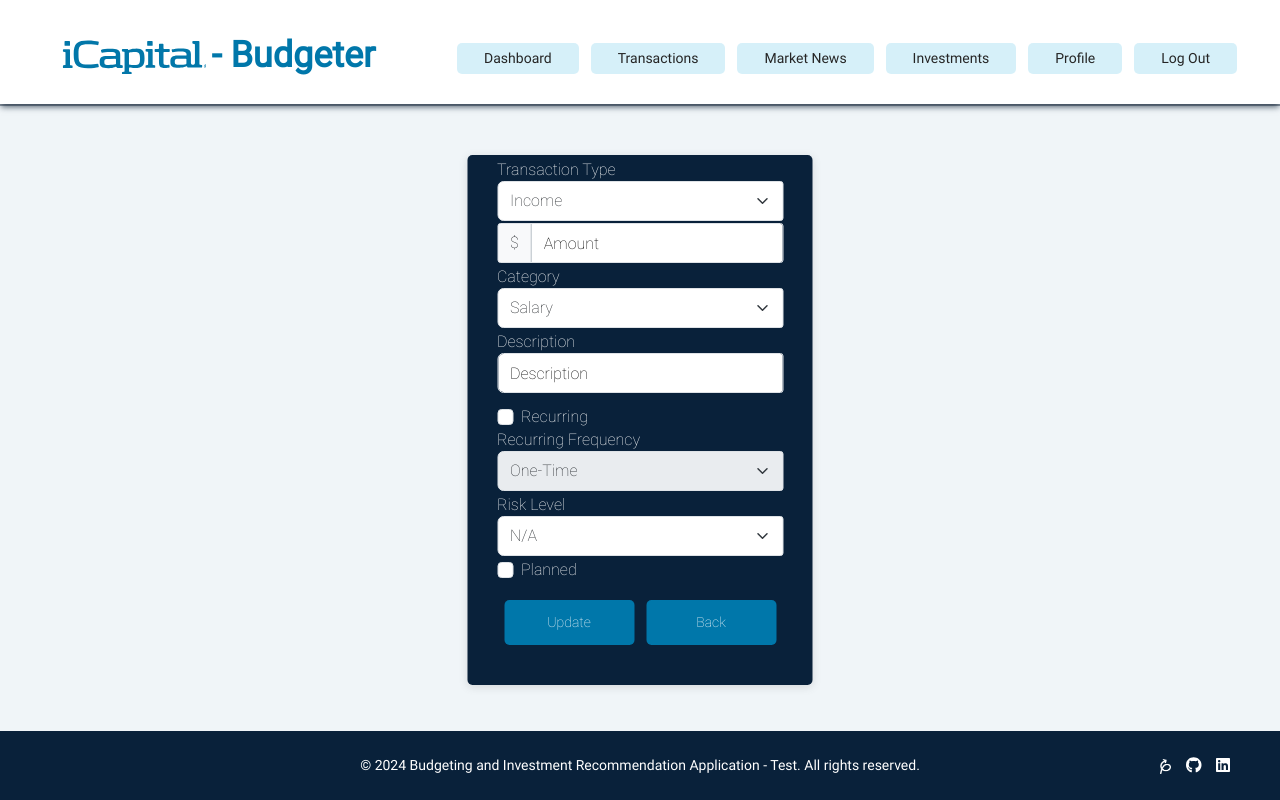
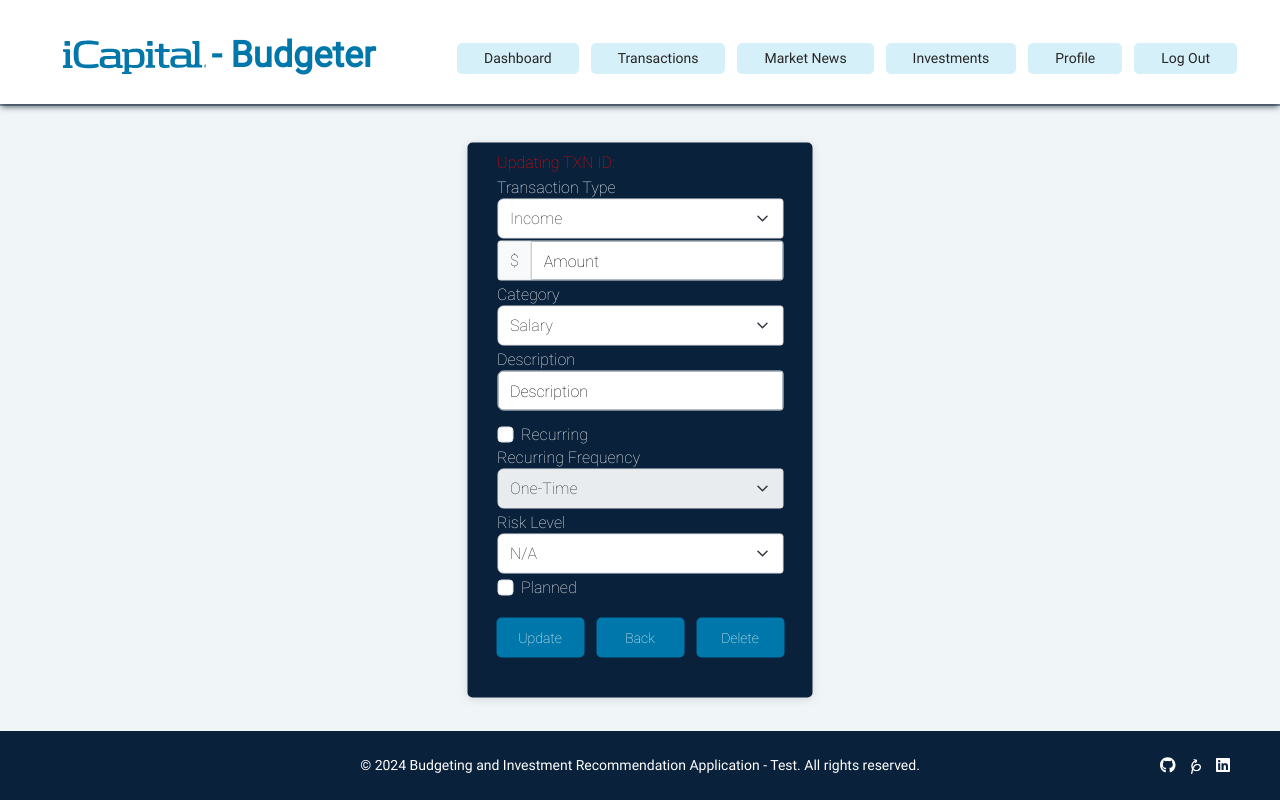
Before and after one commit to jorammercado/fin-track-frontend, a React (Vite) app: page /users/1/profile/transactions/edit in a window 1280 px wide. Built offline with nearby package versions, Linux system fonts and the light colour scheme; no server answers; sample sign-in values are in the browser's storage.

Commit message:
delete transaction functionality added

```diff
--- a/src/components/EditTransaction.jsx
+++ b/src/components/EditTransaction.jsx
@@ -6,15 +6,14 @@ import Row from "react-bootstrap/Row"
 import InputGroup from "react-bootstrap/InputGroup"
 import Swal from "sweetalert2"
 import "./EditTransaction.scss"
-import { AddTransactionBackground, EditButton } from "../styles/styledComponents"
+import { EditTransactionBackground, SmallEditButton } from "../styles/styledComponents"
 
 const API = import.meta.env.VITE_API_URL
 
 const EditTransaction = ({ currentUser }) => {
     const location = useLocation()
     const navigate = useNavigate()
-    const [ transaction, setTransaction ] = useState(location?.state?.transaction || {})
-
+    const [transaction, setTransaction] = useState(location?.state?.transaction || {})
     const handleInputChange = (e) => {
         const { name, value, type, checked } = e.target
         setTransaction({
@@ -75,13 +74,78 @@ const EditTransaction = ({ currentUser }) => {
         navigate(-1)
     }
 
+    const handleDelete = (e) => {
+        e.preventDefault()
+        const token = localStorage.getItem("authToken")
+        const httpOptions = {
+            method: "DELETE",
+            headers: {
+                Authorization: `Bearer ${token}`,
+            },
+        }
+        Swal.fire({
+            text: "Are you sure you want to delete this transaction? This action cannot be undone.",
+            icon: "warning",
+            showCancelButton: true,
+            confirmButtonText: "Yes, delete it!",
+            cancelButtonText: "No, keep it",
+            confirmButtonColor: "#e74c3c",
+            cancelButtonColor: "#07a",
+        }).then((result) => {
+            if (result.isConfirmed) {
+                fetch(`${API}/accounts/${currentUser.account_id}/transactions/${transaction.transaction_id}`, httpOptions)
+                    .then(res => res.json())
+                    .then(data => {
+                        if (data.error) {
+                            throw new Error(data.error)
+                        }
+                        else if (data.err) {
+                            throw new Error(data.err)
+                        }
+                        else {
+                            Swal.fire({
+                                text: "Transaction successfully deleted!",
+                                confirmButtonText: "OK",
+                                confirmButtonColor: "#07a",
+                            }).then(() => {
+                                navigate(`/users/${currentUser.account_id}/profile/transactions`)
+                            })
+                        }
+                    })
+                    .catch((err) => {
+                        Swal.fire({
+                            text: `Server error: ${err}. Cannot delete Transaction.`,
+                            confirmButtonText: "OK",
+                            confirmButtonColor: "#07a",
+                        })
+                        console.error(err)
+                    })
+            } else {
+                Swal.fire({
+                    text: "Transaction not deleted.",
+                    confirmButtonText: "OK",
+                    confirmButtonColor: "#07a",
+                })
+            }
+        })
+    }
+
     return (
         <div className="form-add-transaction">
-            <AddTransactionBackground>
+            <EditTransactionBackground>
                 <Form className="form" noValidate onSubmit={handleSubmit}>
+                    <Row className="mb-3" style={{ color: "red" }}>
+                        <Form.Group as={Col} className="mb-3__group">
+                            <Form.Label>
+                                Updating TXN ID: &nbsp; {transaction.index}
+                            </Form.Label>
+                        </Form.Group>
+                    </Row>
                     <Row className="mb-3">
                         <Form.Group as={Col} controlId="transaction_type" className="mb-3__group">
-                            <Form.Label>Transaction Type</Form.Label>
+                            <Form.Label>
+                                Transaction Type
+                            </Form.Label>
                             <Form.Select
                                 className="mb-3__group__input"
                                 name="transaction_type"
@@ -233,13 +297,16 @@ const EditTransaction = ({ currentUser }) => {
                     </Row>
 
                     <div className="button-container">
-                        <EditButton type="submit">Update </EditButton>
-                        <EditButton onClick={handleBack} type="button">
+                        <SmallEditButton type="submit">Update </SmallEditButton>
+                        <SmallEditButton onClick={handleBack} type="button">
                             Back
-                        </EditButton>
+                        </SmallEditButton>
+                        <SmallEditButton onClick={handleDelete} type="button">
+                            Delete
+                        </SmallEditButton>
                     </div>
                 </Form>
-            </AddTransactionBackground>
+            </EditTransactionBackground>
         </div>
     )
 }
--- a/src/components/Footer.jsx
+++ b/src/components/Footer.jsx
@@ -9,11 +9,11 @@ const Footer = () => {
         <footer className="footer text-white py-4">
             <p className="footer__text">&copy; 2024 Budgeting and Investment Recommendation Application - Test. All rights reserved.</p>
             <div className="footer__social-links">
+                <a href="https://github.com/jorammercado/icapital-budgeter-frontend" target="_blank" rel="noopener noreferrer" className="footer__social-links__link">
+                    <FontAwesomeIcon icon={faGithub} />
+                </a>
                 <a href="https://www.pursuit.org" target="_blank" rel="noopener noreferrer" className="footer__social-links__link ">
                     <img src={logo} />
-                </a>
-                <a href="https://github.com/jorammercado/icapital-budgeter-frontend" target="_blank" rel="noopener noreferrer" className="footer__social-links__link">
-                    <FontAwesomeIcon icon={faGithub} />
                 </a>
                 <a href="https://www.linkedin.com/in/jorammercado" target="_blank" rel="noopener noreferrer" className="footer__social-links__link">
                     <FontAwesomeIcon icon={faLinkedin} />
--- a/src/components/PublicRoute.jsx
+++ b/src/components/PublicRoute.jsx
@@ -2,6 +2,7 @@
 import {
     Navigate, useLocation
 } from 'react-router-dom'
+import FourOFour from '../pages/FourOFour'
 
 const PublicRoute = ({
     element: Component,
@@ -10,6 +11,10 @@ const PublicRoute = ({
 
     const token = localStorage.getItem('authToken')
     const location = useLocation()
+
+    if (Component === FourOFour) {
+        return <Component />
+    }
 
     if (location.pathname === "/") {
         return (
--- a/src/components/Transaction.jsx
+++ b/src/components/Transaction.jsx
@@ -6,11 +6,12 @@ function Transaction({ transaction, index, checking, savings, investment, curren
     const options = { timeZone: "America/New_York" }
     const estDate = createdAt.toLocaleDateString("en-US", options)
     const estTime = createdAt.toLocaleTimeString("en-US", options)
+    const enhancedTransaction = { ...transaction, index: index + 1 }
     return (
         <tr className="transactions__container__table__row-values"
             onClick={() => navigate(`/users/${currentUser.account_id}/profile/transactions/edit`,
                 {
-                    state: { transaction }
+                    state: { transaction: enhancedTransaction }
                 }
             )}
         >
--- a/src/styles/styledComponents.js
+++ b/src/styles/styledComponents.js
@@ -446,6 +446,63 @@ export const EditButton = styled.button`
     }
 `
 
+export const SmallEditButton = styled.button`
+    width: 88px;
+    height: 40px;
+    border: none;
+    border-radius: 5px;
+    font-size: 14px;
+    color: white;
+    cursor: pointer;
+    background-color: #07a;
+    font-family: 'Roboto-Thin';
+    margin-right: 6px;
+    margin-left: 6px;
+    transition: background-color 0.45s ease-in-out;
+
+    &:hover {
+        background-color: #36B5E133;
+        border: 1px solid #07a;
+    }
+
+    @media screen and (max-width: 350px) {
+        width: 75%;
+    }
+`
+
+export const EditTransactionBackground = styled.div`
+    position: absolute;
+    width: 345px;
+    height: 555px;
+    top: 52.5%;
+    left: 50%;
+    transform: translate(-50%, -50%);
+    background: #09213A;
+    display: flex;
+    flex-direction: column;
+    justify-content: flex-end;
+    align-items: center;
+    box-shadow: rgba(99, 99, 99, 0.2) 0px 2px 8px 0px;
+    font-family: "Roboto-Thin";
+    color: white;
+
+    border-radius: 5px;
+    padding: 0 0 40px 0;
+    box-sizing: border-box;
+
+    @media screen and (max-width: 480px) {
+        position: fixed;
+        width: 65%;
+        height: 60%;
+        padding-bottom: 45px;
+        box-shadow: none;
+    }
+
+    @media screen and (max-width: 400px) {
+        width: 80%;
+    }
+`
+
 export const EditBackground = styled.div`
   position: absolute;
   width: 315px;
```
